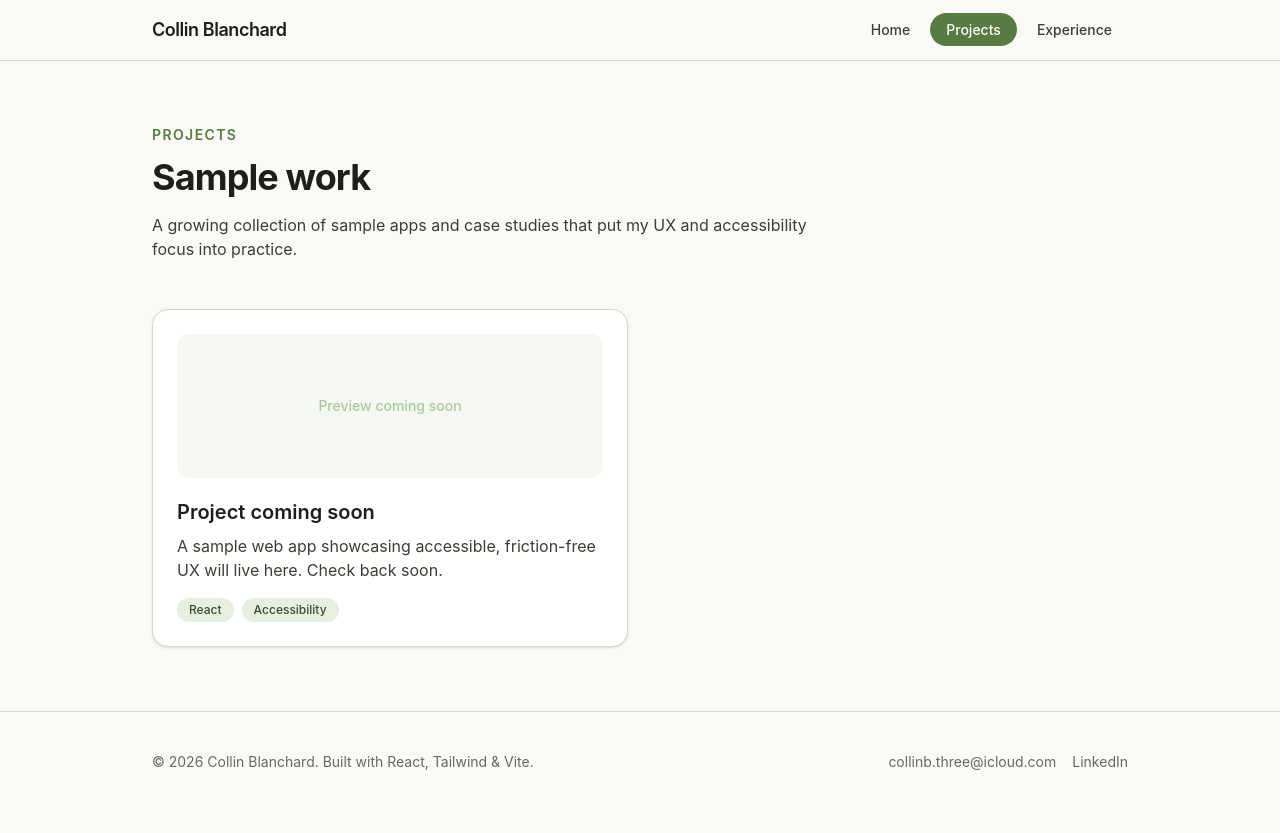
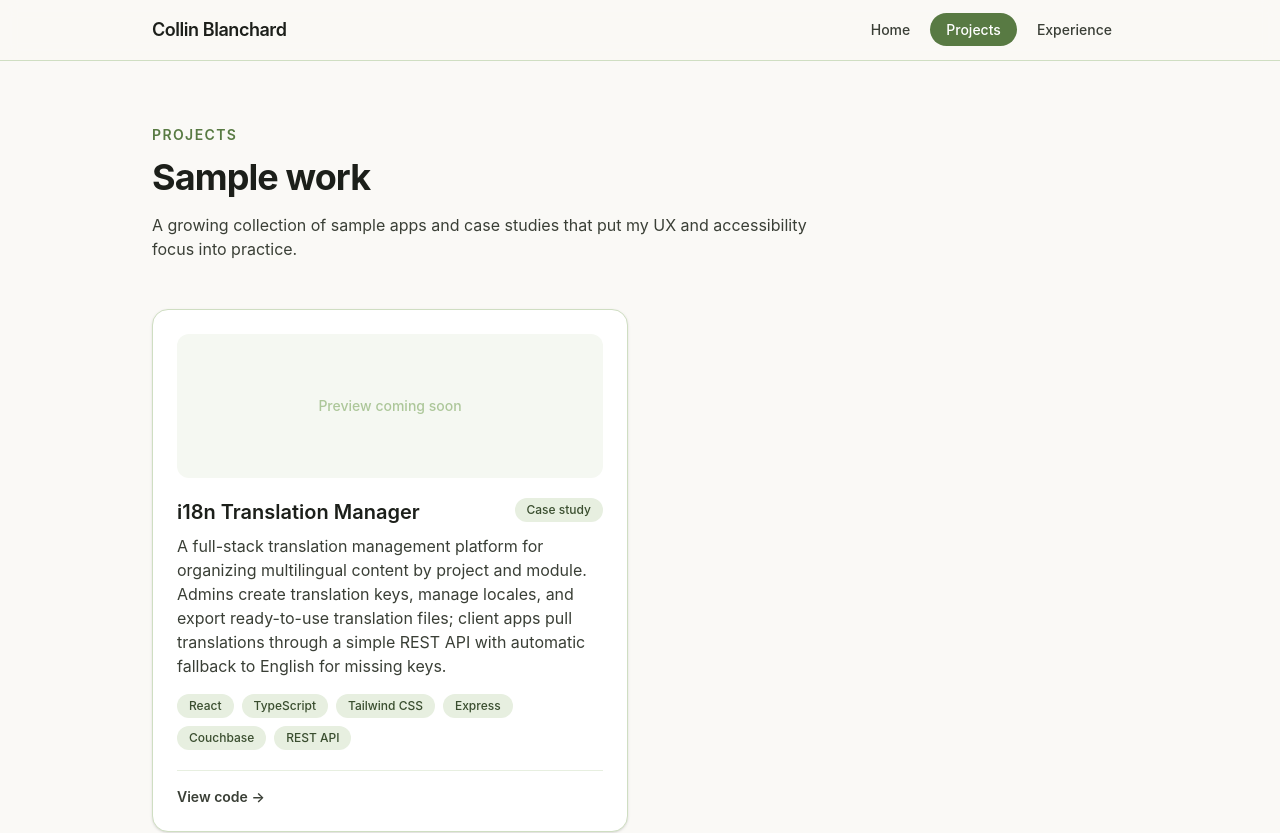
Before and after one commit to collinb3/portfolioSite, a React (Vite) app: page /projects in a window 1280 px wide. Shown: the top 833 px of the page. Before the commit the page ends 812 px from the top, so only its background shows below. Built offline with nearby package versions, Linux system fonts and the light colour scheme.

Commit message:
Add translation tool project to Projects page

```diff
--- a/src/data/resume.js
+++ b/src/data/resume.js
@@ -135,13 +135,15 @@ export const education = {
   location: 'Abilene, TX',
 }
 
-// Placeholder projects — swap in real sample apps as they're built.
+// Swap in more sample apps here as they're built.
 export const projects = [
   {
-    title: 'Project coming soon',
+    title: 'i18n Translation Manager',
+    status: 'Case study',
     description:
-      'A sample web app showcasing accessible, friction-free UX will live here. Check back soon.',
-    tags: ['React', 'Accessibility'],
-    href: null,
+      'A full-stack translation management platform for organizing multilingual content by project and module. Admins create translation keys, manage locales, and export ready-to-use translation files; client apps pull translations through a simple REST API with automatic fallback to English for missing keys.',
+    tags: ['React', 'TypeScript', 'Tailwind CSS', 'Express', 'Couchbase', 'REST API'],
+    codeHref: 'https://github.com/collinb3/translation-tool',
+    liveHref: null,
   },
 ]
--- a/src/pages/Projects.jsx
+++ b/src/pages/Projects.jsx
@@ -1,4 +1,61 @@
 import { projects } from '../data/resume'
+
+function ProjectCard({ project }) {
+  return (
+    <div className="flex h-full flex-col rounded-2xl border border-sage-200 bg-white p-6 shadow-sm transition-shadow hover:shadow-md">
+      <div className="flex h-36 items-center justify-center rounded-xl bg-sage-50 text-sage-300">
+        <span className="text-sm font-medium">Preview coming soon</span>
+      </div>
+
+      <div className="mt-5 flex items-start justify-between gap-3">
+        <h2 className="text-xl font-semibold text-ink-900">{project.title}</h2>
+        {project.status && (
+          <span className="shrink-0 rounded-full bg-sage-100 px-3 py-1 text-xs font-medium text-sage-800">
+            {project.status}
+          </span>
+        )}
+      </div>
+
+      <p className="mt-2 flex-1 text-ink-700">{project.description}</p>
+
+      <div className="mt-4 flex flex-wrap gap-2">
+        {project.tags.map((tag) => (
+          <span
+            key={tag}
+            className="rounded-full bg-sage-100 px-3 py-1 text-xs font-medium text-sage-800"
+          >
+            {tag}
+          </span>
+        ))}
+      </div>
+
+      {(project.liveHref || project.codeHref) && (
+        <div className="mt-5 flex gap-5 border-t border-sage-100 pt-4 text-sm font-semibold">
+          {project.liveHref && (
+            <a
+              href={project.liveHref}
+              target="_blank"
+              rel="noreferrer"
+              className="text-sage-700 hover:text-sage-800"
+            >
+              View live demo →
+            </a>
+          )}
+          {project.codeHref && (
+            <a
+              href={project.codeHref}
+              target="_blank"
+              rel="noreferrer"
+              className="text-ink-700 hover:text-sage-800"
+            >
+              View code →
+            </a>
+          )}
+        </div>
+      )}
+    </div>
+  )
+}
 
 export default function Projects() {
   return (
@@ -10,38 +67,9 @@ export default function Projects() {
       </p>
 
       <div className="mt-12 grid gap-6 sm:grid-cols-2">
-        {projects.map((project) => {
-          const card = (
-            <div className="flex h-full flex-col rounded-2xl border border-sage-200 bg-white p-6 shadow-sm transition-shadow hover:shadow-md">
-              <div className="flex h-36 items-center justify-center rounded-xl bg-sage-50 text-sage-300">
-                <span className="text-sm font-medium">Preview coming soon</span>
-              </div>
-              <h2 className="mt-5 text-xl font-semibold text-ink-900">{project.title}</h2>
-              <p className="mt-2 flex-1 text-ink-700">{project.description}</p>
-              <div className="mt-4 flex flex-wrap gap-2">
-                {project.tags.map((tag) => (
-                  <span
-                    key={tag}
-                    className="rounded-full bg-sage-100 px-3 py-1 text-xs font-medium text-sage-800"
-                  >
-                    {tag}
-                  </span>
-                ))}
-              </div>
-              {project.href && (
-                <span className="mt-4 text-sm font-semibold text-sage-700">View project →</span>
-              )}
-            </div>
-          )
-
-          return project.href ? (
-            <a key={project.title} href={project.href} target="_blank" rel="noreferrer">
-              {card}
-            </a>
-          ) : (
-            <div key={project.title}>{card}</div>
-          )
-        })}
+        {projects.map((project) => (
+          <ProjectCard key={project.title} project={project} />
+        ))}
       </div>
     </div>
   )
```
